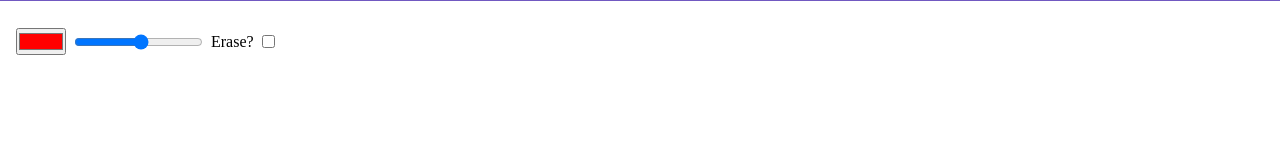
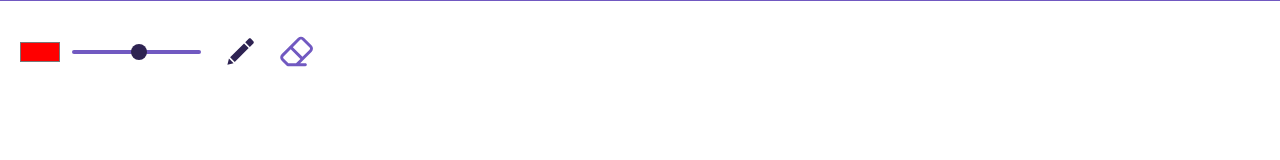
Before and after one commit to maykbrito/screenboard, an Electron app: page index.html in a window 1280 px wide. Drawn offline with Linux system fonts and the light colour scheme.

Commit message:
feat: tools selection, replaced the eraser checkbox by icons

```diff
--- /dev/null
+++ b/components/controls/Tools.js
@@ -0,0 +1,38 @@
+export default function (context) {
+
+    const toolsFunction = {
+        pencil: function update() {
+            context.globalCompositeOperation = 'source-over'
+        },
+        eraser: function update() {
+            context.globalCompositeOperation = "destination-out"
+        }
+    }
+
+    function changeToolSelect(event) {
+        setTool(event.target.value)
+    }
+
+    function setTool(toolName) {
+        selectedTool = toolsFunction[toolName]
+    }
+
+    function update(){
+        selectedTool()
+    }
+
+
+    let selectedTool = ''
+
+    setTool('pencil')
+
+    document
+        .querySelectorAll('.tool')
+        .forEach(el => el.addEventListener("click", changeToolSelect))
+
+
+    return {
+        update
+    }
+
+}
--- a/components/controls/index.js
+++ b/components/controls/index.js
@@ -1,12 +1,12 @@
 import Size from './Size.js'
 import Color from './Color.js'
-import Eraser from './Eraser.js'
+import Tools from './Tools.js'
 
 export default function(context) {
 
     const controls = [
         Size(context),
-        Eraser(context),
+        Tools(context),
         Color(context)
     ]
 
--- a/index.html
+++ b/index.html
@@ -12,8 +12,26 @@
         <input type="color" name="color" id="color" value="#FF0000">
         <input type="range" name="size" id="size" min="1" max="20">
 
-        <label for="eraser"> Erase?</label>
-        <input type="checkbox" name="eraser" id="eraser">
+        <div id="tools">
+            <input type="radio" name="tool" id="tool-1" class="tool" value="pencil" checked>
+            <label for="tool-1">
+                <svg width="64px" height="64px" viewBox="0 0 64 64" xmlns="http://www.w3.org/2000/svg">
+                    <path
+                        d="M12.938,42.498l8.446,8.429l25.339-25.288l-8.447-8.429L12.938,42.498z M7.998,55.84l11.258-2.806l-8.447-8.431 L7.998,55.84z M55.167,12.996l-4.224-4.215c-1.166-1.164-3.057-1.164-4.223,0l-6.334,6.322l8.446,8.429l6.334-6.322 C56.333,16.046,56.333,14.159,55.167,12.996z" />
+                </svg>
+            </label>
+
+
+            <input type="radio" name="tool" id="tool-2" class="tool" value="eraser">
+            <label for="tool-2">
+                <svg width="64px" height="64px" viewBox="0 0 24 24" xmlns="http://www.w3.org/2000/svg">
+                    <path
+                        d="M12.8786 2.70705C14.0502 1.53547 15.9497 1.53548 17.1213 2.70705L22.2928 7.87862C23.4644 9.0502 23.4644 10.9497 22.2928 12.1213L14.4142 19.9999H17.9999C18.5522 19.9999 18.9999 20.4477 18.9999 20.9999C18.9999 21.5522 18.5522 21.9999 17.9999 21.9999H5.99994C5.73473 21.9999 5.48037 21.8946 5.29284 21.7071L1.70705 18.1213C0.535474 16.9497 0.535477 15.0502 1.70705 13.8786L12.8786 2.70705ZM11.5857 19.9999L14.5857 16.9999L7.99994 10.4142L3.12126 15.2928C2.73074 15.6834 2.73074 16.3165 3.12126 16.707L6.41416 19.9999H11.5857ZM9.41416 8.99994L15.9999 15.5857L20.8786 10.707C21.2691 10.3165 21.2691 9.68336 20.8786 9.29284L15.707 4.12126C15.3165 3.73074 14.6834 3.73074 14.2928 4.12126L9.41416 8.99994Z" />
+                </svg>
+            </label>
+
+        </div>
+
     </div>
     <canvas id="board"></canvas>
 
--- a/style.css
+++ b/style.css
@@ -32,6 +32,85 @@ html {
     margin-right: 0px;
 }
 
+
+#tools {
+    display: flex;
+    flex-direction: row;
+    justify-content: space-between;
+    align-items: center;
+}
+
 #board {
     border-top: 1px solid #7159c1;
 }
+
+
+
+input[type='color'] {
+    border: 0;
+    height: 2rem;
+    width: 3rem;
+    border-radius: 2px;
+    padding: 2px;
+    background-color: transparent;
+    cursor: pointer;
+}
+
+input[type='range'] {
+    -webkit-appearance: none;
+    height: 0.3rem;
+    border-radius: 5px;
+    background: #7159c1;
+    outline: none;
+    -webkit-transition: .2s;
+    transition: opacity .2s;
+}
+
+input[type='range']::-webkit-slider-thumb {
+    -webkit-appearance: none;
+    appearance: none;
+    width: 1rem;
+    height: 1rem;
+    border-radius: 50%;
+    background: #2e2352;
+    cursor: pointer;
+}
+
+input[type='range']::-moz-range-thumb {
+    width: 1rem;
+    height: 1rem;
+    border-radius: 50%;
+    background: #2e2352;
+    cursor: pointer;
+}
+
+
+
+input[type='radio']{
+    width: 0;
+    height: 0;
+    visibility: hidden;
+}
+
+input[type='radio'] + label {
+    border: 0;
+    height: 3rem;
+    width: 3rem;
+    border: transparent 2px solid;
+    border-radius: 5px;
+    padding: 5px;
+    display: flex;
+    justify-content: center;
+    align-items: center;
+}
+
+input[type='radio'] + label svg {
+    height: 2.2rem;
+    min-width: 2.2rem;
+    fill: #7159c1;
+    cursor: pointer;
+}
+
+input[type='radio']:checked + label svg {
+    fill: #2e2352;
+}
```
